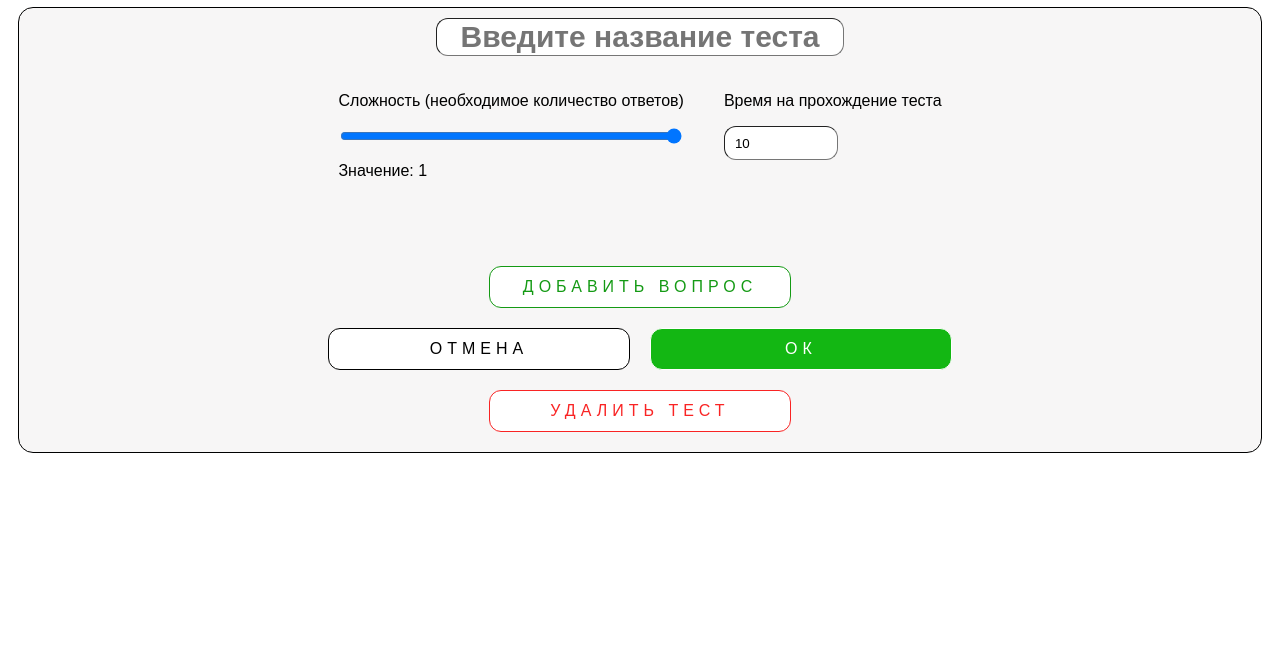
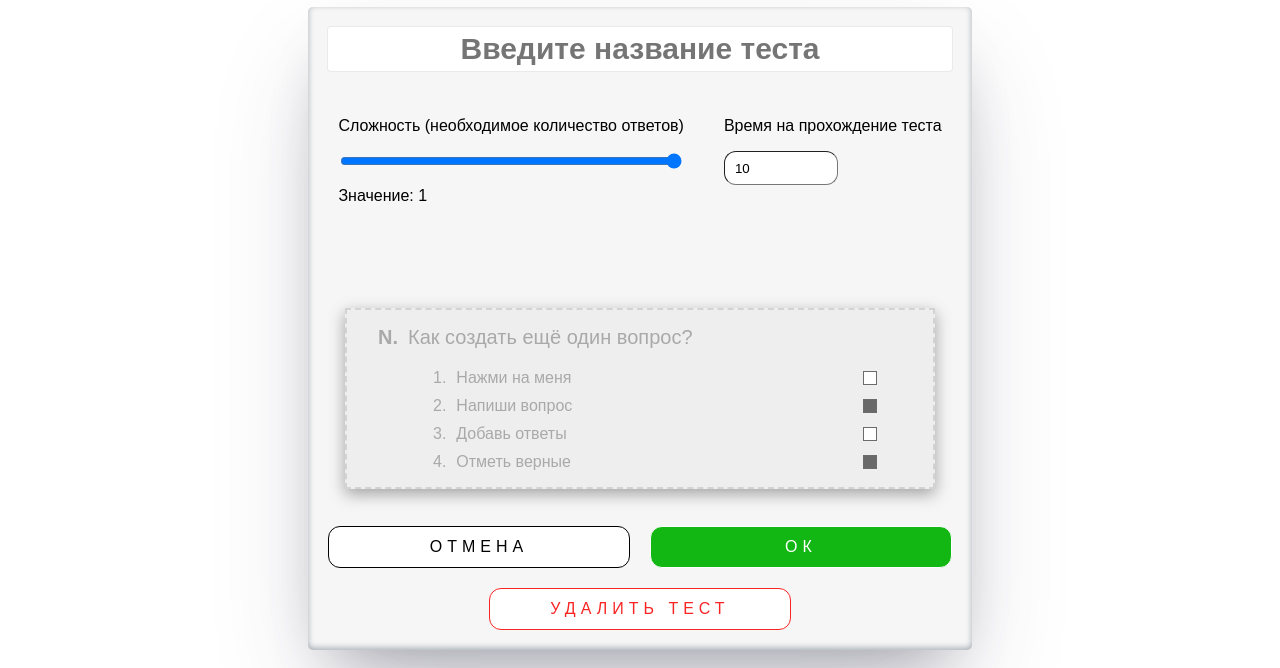
Before and after one commit to oblohin013/html, a website: page edit.html in a window 1280 px wide. Shown: the part 184-852 px from the top of the page. Before the commit the page ends 800 px from the top, so only its background shows below. Drawn offline with Linux system fonts and the light colour scheme.

Commit message:
рестайл эдит страницы)

```diff
--- a/edit.html
+++ b/edit.html
@@ -7,7 +7,7 @@
     <style>
       body {
         display: flex;
-        align-items: stretch;
+        align-items: center;
         font-family: Arial, Helvetica, sans-serif;
         flex-direction: column;
       }
@@ -16,13 +16,13 @@
       }
       .fullTest {
         background-color: rgb(247, 246, 246);
+        box-shadow: rgba(50, 50, 93, 0.25) 0px 50px 100px -20px, rgba(0, 0, 0, 0.3) 0px 30px 60px -30px, rgba(10, 37, 64, 0.35) 0px -2px 6px 0px inset;
         display: flex;
         flex-direction: column;
-        border-style: solid;
-        border-width: thin;
         padding: 10px;
         margin: 10px;
-        border-radius: 15px;
+        max-width: 1000px;
+        border-radius: 5px;
       }
       .title {
         display: flex;
@@ -31,9 +31,14 @@
       #myName {
         font-size: 30px;
         font-weight: bold;
-        border-radius: 12px;
-        border-width: thin;
         text-align: center;
+        box-shadow: rgba(0, 0, 0, 0.05) 0px 0px 0px 1px;
+        border: none;
+        outline: none;
+          flex-grow: 1;
+          margin: 10px;
+          border-radius: 3px;
+          padding: 5px;
       }
       #myTime {
         height: 30px;
@@ -55,7 +60,69 @@
         padding: 10px;
         margin: 10px;
       }
-      .addQuestion,
+
+
+      .addQuestion {
+          box-shadow: rgba(0, 0, 0, 0.35) 0px 5px 15px;
+          background-color: rgb(238, 238, 238);
+          margin: 27px;
+          padding: 16px;
+          display: flex;
+          justify-content: stretch;
+          border: 2px lightgray dashed;
+          color: darkgray;
+          cursor: pointer;
+          transition: scale 0.4s, background-color 0.4s;
+          flex-direction: column;
+      }
+
+      .addQuestion__header {
+          display: flex;
+          gap: 10px;
+          margin-bottom: 10px;
+      }
+
+      .addQuestion__header-index {
+          display: flex;
+          margin-left: 15px;
+          font-size: 20px;
+          font-weight: bold;
+      }
+
+      .addQuestion:hover {
+          background-color: rgb(234, 233, 233);
+          scale: 1.02;
+      }
+
+      .addQuestion .titleQuastion {
+          font-size: 20px;
+      }
+
+      .addQuestion__answer {
+          display: flex;
+          flex-direction: row;
+          gap: 10px;
+          margin-left: 70px;
+          margin-top: 10px;
+          align-items: center;
+      }
+
+      .addQuestion__answer-check {
+          width: 12px;
+          height: 12px;
+          background-color: white;
+          border: 1px solid #6c6c6c;
+          margin-right: 40px;
+      }
+
+      .addQuestion__answer-text_checked {
+          background-color: dimgray;
+      }
+
+      .addQuestion__answer-text {
+          flex-grow: 1;
+      }
+
       .deleteTest {
         display: flex;
         align-self: center;
@@ -107,16 +174,13 @@
         color: rgb(249, 36, 36);
         background-color: white;
       }
+
       .ok {
         color: white;
         background-color: rgb(19, 183, 19);
       }
       .cancel {
         background-color: white;
-      }
-      .addQuestion {
-        background-color: white;
-        color: rgb(20, 154, 20);
       }
       .questions {
         display: flex;
@@ -127,22 +191,22 @@
       .newQuestion {
         display: flex;
         justify-content: stretch;
-        border-style: solid;
-        border-width: thin;
-        border-radius: 15px;
+        box-shadow: rgba(0, 0, 0, 0.35) 0px 5px 15px;
         background-color: rgb(238, 238, 238);
         margin: 10px;
-        padding: 10px;
+        padding: 16px;
         > div {
           flex-grow: 1;
         }
       }
+
       .questionNumber {
         display: flex;
         margin-left: 15px;
         font-size: 20px;
         font-weight: bold;
       }
+
       .mainPart {
         display: flex;
         flex-direction: column;
@@ -207,7 +271,34 @@
         </div>
       </div>
       <div class="questions"></div>
-      <div class="addQuestion">Добавить вопрос</div>
+      <div class="addQuestion">
+        <div class="addQuestion__header">
+          <div class="addQuestion__header-index">N.</div>
+          <div class="titleQuastion">
+            Как создать ещё один вопрос?
+          </div>
+        </div>
+        <div class="addQuestion__answer">
+          <div class="addQuestion__answer-index">1. </div>
+          <div class="addQuestion__answer-text">Нажми на меня</div>
+          <div class="addQuestion__answer-check"></div>
+        </div>
+        <div class="addQuestion__answer">
+          <div class="addQuestion__answer-index">2. </div>
+          <div class="addQuestion__answer-text">Напиши вопрос</div>
+          <div class="addQuestion__answer-check addQuestion__answer-text_checked"></div>
+        </div>
+        <div class="addQuestion__answer">
+          <div class="addQuestion__answer-index">3. </div>
+          <div class="addQuestion__answer-text">Добавь ответы</div>
+          <div class="addQuestion__answer-check"></div>
+        </div>
+        <div class="addQuestion__answer">
+          <div class="addQuestion__answer-index">4. </div>
+          <div class="addQuestion__answer-text">Отметь верные</div>
+          <div class="addQuestion__answer-check addQuestion__answer-text_checked"></div>
+        </div>
+      </div>
       <div class="buttons">
         <div class="cancel">Отмена</div>
         <div class="ok">ОК</div>
```
Also changed, not shown: package.json (added, +17 -0 lines).
